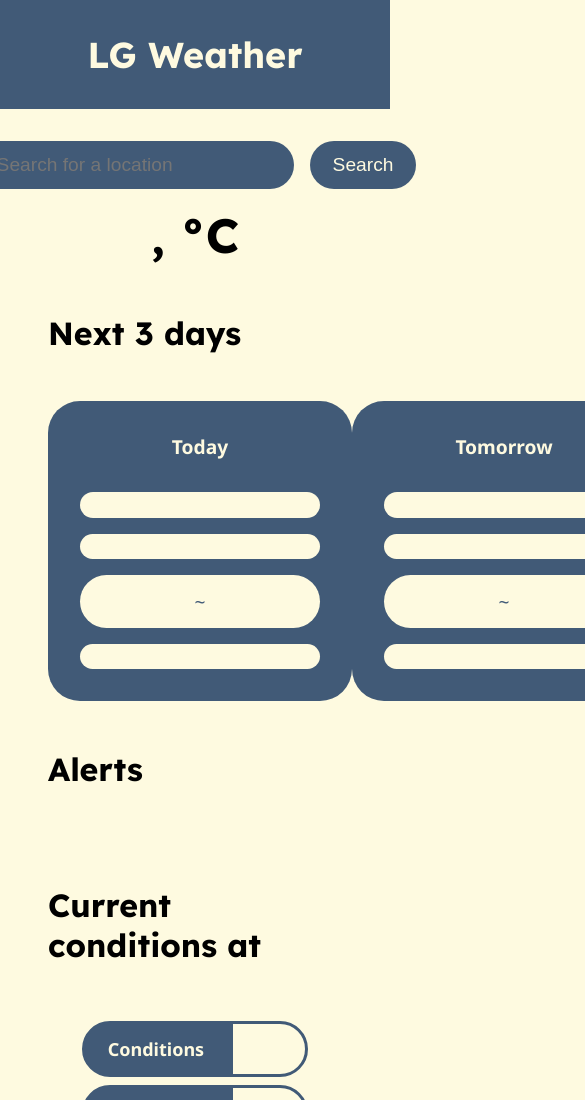
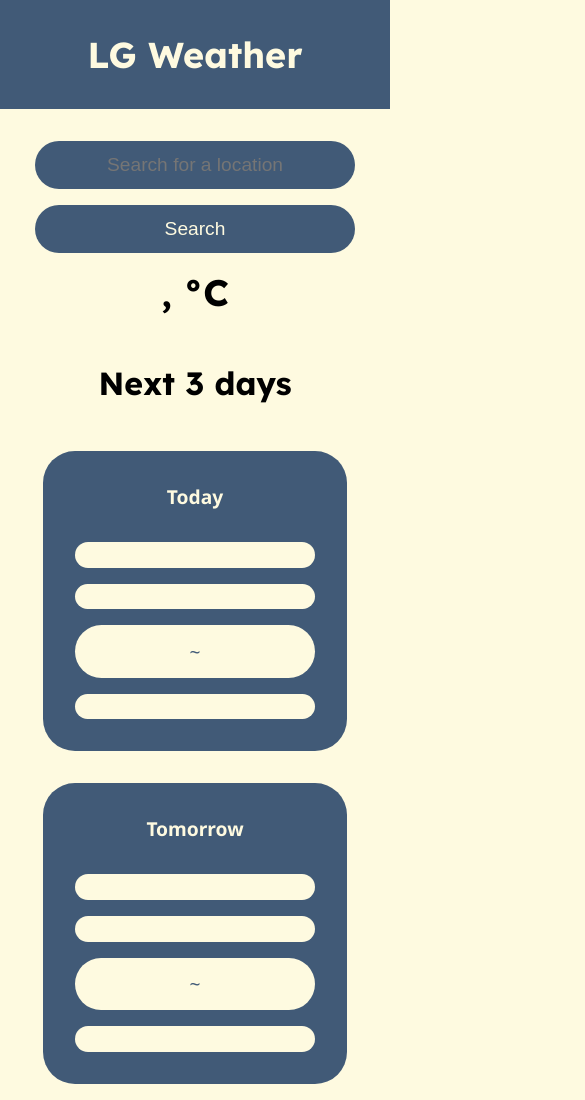
Before and after one commit to Leandecks/weather-app, a website built with webpack: page src/index.html in a window 390 px wide. Shown: the top 1100 px of the page, 585 px wide, since content can reach past the window. Built offline with nearby package versions, Linux system fonts and the light colour scheme; no server answers; a web font is replaced by a local one.

Commit message:
responsive design

```diff
--- a/src/css/style.css
+++ b/src/css/style.css
@@ -141,6 +141,9 @@ h3 {
 #next-days {
   display: flex;
   justify-content: space-around;
+  flex-wrap: wrap;
+  column-gap: 2rem;
+  row-gap: 2rem;
 }
 
 #next-days > * {
@@ -247,3 +250,62 @@ footer a:hover {
   background-color: var(--accent);
   color: var(--second);
 }
+
+/*wide screens*/
+
+@media screen and (min-width: 1800px) {
+  #next-days {
+    justify-content: space-evenly;
+  }
+}
+
+/*medium screens*/
+
+@media screen and (max-width: 1450px) {
+  #next-days {
+    justify-content: space-evenly;
+  }
+}
+
+/*small screens*/
+
+@media screen and (max-width: 512px) {
+  form {
+    flex-direction: column;
+  }
+
+  form input {
+    text-align: center;
+  }
+
+  form button#submit {
+    width: 20rem;
+  }
+
+  #weather {
+    margin: 0;
+  }
+
+  h2.city-temp {
+    margin-top: 1rem;
+    font-size: 2.3rem;
+  }
+
+  h3 {
+    text-align: center;
+  }
+}
+
+@media screen and (max-width: 850px) {
+  table#current-table {
+    width: 100%;
+  }
+
+  table#current-table th {
+    width: 50%;
+  }
+
+  table#current-table td {
+    width: 50%;
+  }
+}
```
